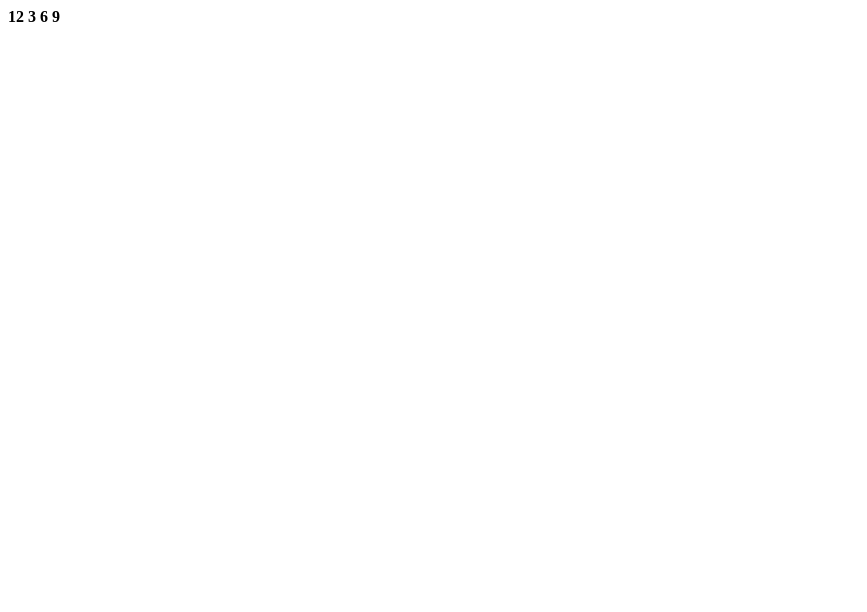
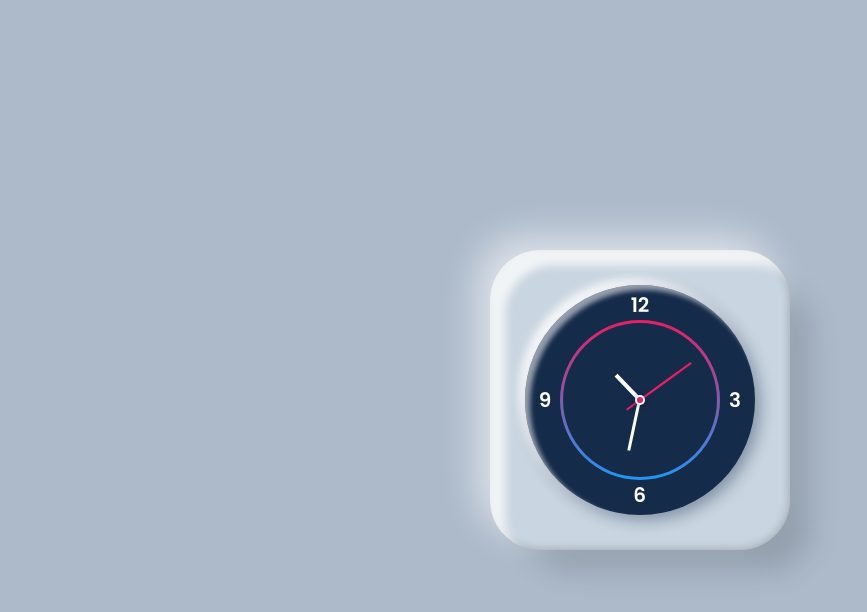
Before and after one commit to Calderna/clock, a plain HTML site: page index.html in a window 1280 px wide. Shown: the whole page, without its empty margins (0-867 px from the left). Drawn offline with Linux system fonts and the light colour scheme.

Commit message:
3rd times the charm

```diff
--- a/index.html
+++ b/index.html
@@ -6,7 +6,7 @@
     <meta http-equiv="X-UA-Compatible" content="IE=edge" >
     <meta name="viewport" content="width=device-width, initial-scale=1.0">
     <title>Clocksworth</title>
-    <link rel=“stylesheet” type=“text/css” href=“css/style.css”>
+    <link rel="stylesheet" href="css/style.css">
 </head>
 <body>
     <div class="clock">
```
